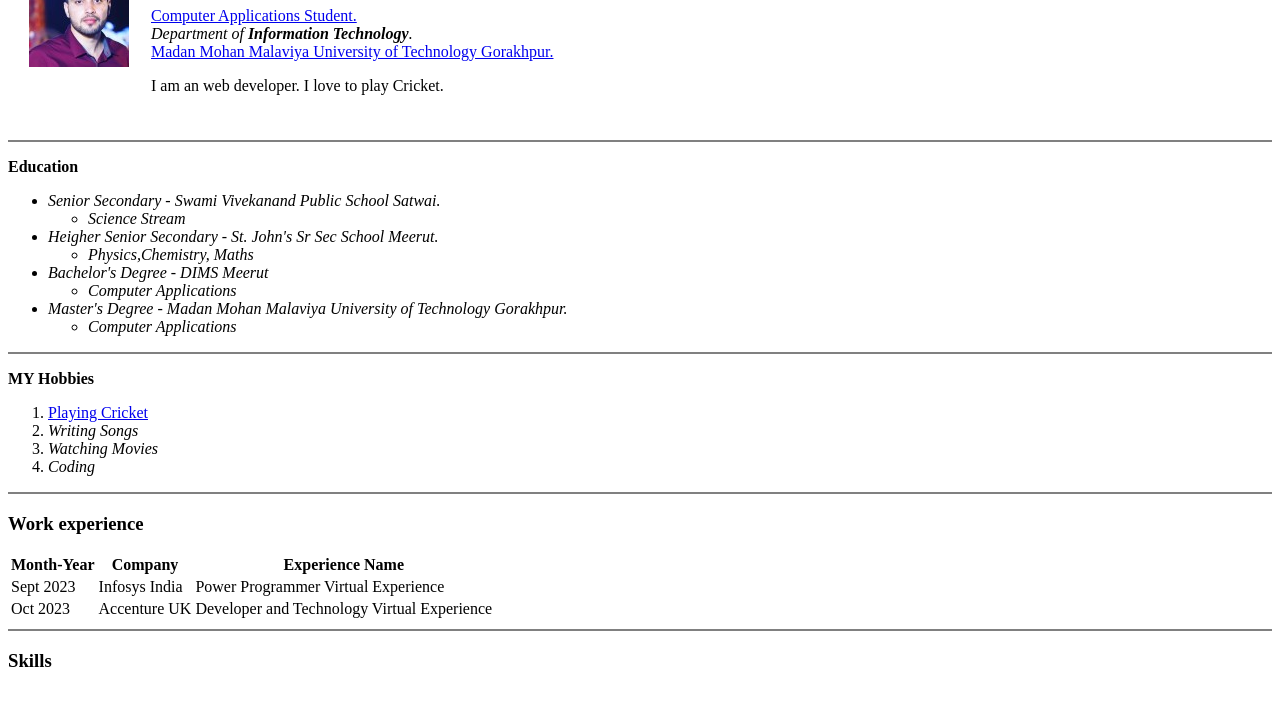
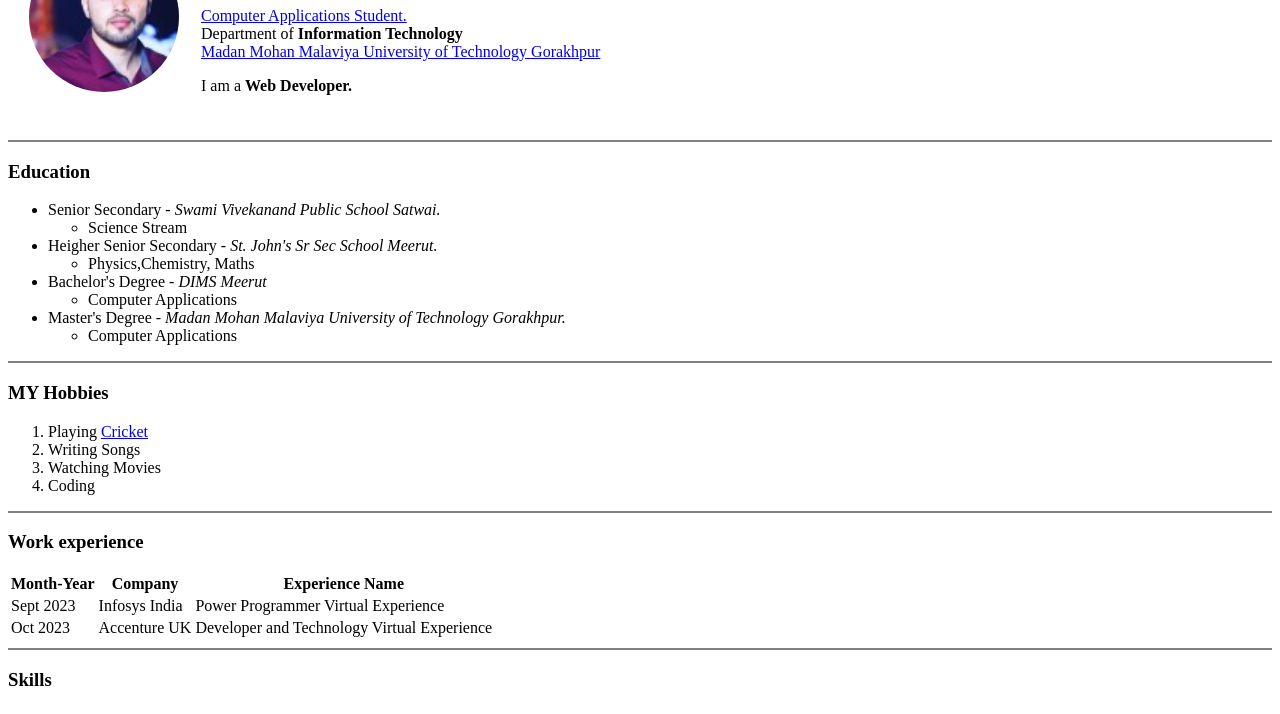
Before and after one commit to manishtomarr1/cv, a plain HTML site: page index.html in a window 1280 px wide. Shown: the part 102-816 px from the top of the page. Drawn offline with Linux system fonts and the light colour scheme.

Commit message:
Update index.html

```diff
--- a/index.html
+++ b/index.html
@@ -4,9 +4,17 @@
 <head>
   <meta charset="utf-8">
   <title> Manish Tomar </title>
+  <link rel="stylesheet" href="css/styles.css">
+  <style>
+  img{
+    border-radius:90%;
+    width:150px;
+  }
+  </style>
+
 </head>
 
-<body>
+<body> <!--<body style="background color: white"> called the in line css when we use css code inside any tag -->
   <table cellspacing="20">
     <tr>
       <td>
@@ -16,76 +24,74 @@
       <td>
         <h1> Manish Tomar</h1>
         <p>
-          <a href="https://en.wikipedia.org/wiki/Computer_Applications_(UIL)" <em>Computer Applications Student.</em></a>
-          <br /><em>Department of <b>Information Technology</b>.</em>
+          <a href="https://en.wikipedia.org/wiki/Computer_Applications_(UIL)">Computer Applications Student.</a>
+          <br />Department of <b>Information Technology</b>
           <br />
-          <a href="http://www.mmmut.ac.in/" <em>Madan Mohan Malaviya University of Technology Gorakhpur.</em></a>
+          <a href="http://www.mmmut.ac.in/">Madan Mohan Malaviya University of Technology Gorakhpur</a>
 
         </p>
         <p>
-          I am an web developer. I love to play Cricket.
+          I am a <b>Web Developer.</b>
         </p>
       </td>
     </tr>
   </table>
 
   <hr size="2" noshade />
-  <p><b>Education</p></b>
+
+  <h3>Education</h3>
   <ul>
     <li>
-      <em> Senior Secondary - Swami Vivekanand Public School Satwai.</em>
+      Senior Secondary - <em>Swami Vivekanand Public School Satwai.</em>
       <ul>
 
         <li>
-          <em>Science Stream</em>
+          Science Stream
         </li>
       </ul>
     </li>
     <li>
-      <em>Heigher Senior Secondary - St. John's Sr Sec School Meerut. </em>
+      Heigher Senior Secondary - <em>St. John's Sr Sec School Meerut. </em>
       <ul>
         <li>
-          <em>Physics,Chemistry, Maths</em>
+          Physics,Chemistry, Maths
         </li>
       </ul>
     </li>
     <li>
-      <em>Bachelor's Degree - DIMS Meerut </em>
+      Bachelor's Degree - <em>DIMS Meerut </em>
       <ul>
         <li>
-          <em>Computer Applications</em>
+          Computer Applications
         </li>
       </ul>
     </li>
     <li>
-      <em>Master's Degree - Madan Mohan Malaviya University of Technology Gorakhpur.</em>
+      Master's Degree - <em>Madan Mohan Malaviya University of Technology Gorakhpur.</em>
       <ul>
 
         <li>
-          <em>Computer Applications</em>
+          Computer Applications
         </li>
       </ul>
     </li>
   </ul>
   <hr size="2" noshade />
   <p>
-    <b>MY Hobbies</b>
+  <h3>MY Hobbies</h3>
   <ol>
     <li>
-      <a href="https://en.wikipedia.org/wiki/Cricket" <em>Playing Cricket</em></a>
+      Playing <a href="https://en.wikipedia.org/wiki/Cricket">Cricket</a>
     </li>
     <li>
-      <em>Writing Songs</em>
+      Writing Songs
     </li>
     <li>
-      <em>Watching Movies</em </li>
+      Watching Movies </li>
     <li>
-      <em>Coding</em>
+      Coding
     </li>
   </ol>
-  </p>
-
-  </ul>
   <hr size="2" noshade />
 
   <h3>Work experience</h3>
@@ -134,10 +140,10 @@
 
   <hr size="2" noshade />
   <h3>Skills</h3>
-    <table cellspacing="10">
-    <cr>
+  <table cellspacing="10">
+    <tr>
       <td>
-          <table cellspacing="10">
+        <table cellspacing="10">
           <thead>
             <tr>
               <th>
@@ -202,7 +208,7 @@
 
         </table>
       </td>
-    </cr>
+    </tr>
   </table>
   <hr size="2" noshade />
 
```
